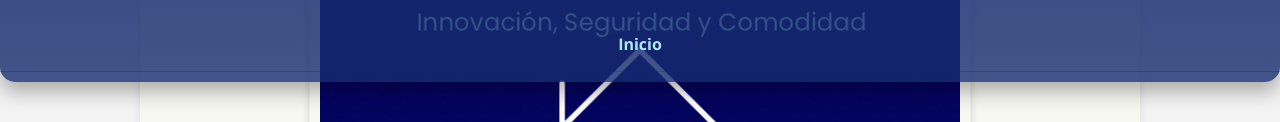
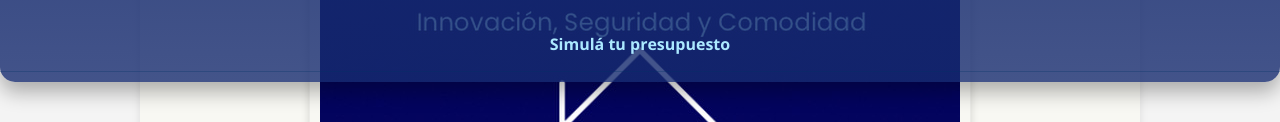
Before and after one commit to MMAT15/BeloLink, a plain HTML site: page index.html in a window 1280 px wide. Both pictures are taken after a click on the element 1240 px from the left and 48 px from the top of the page. Shown: the part 466-588 px from the top of the page. Drawn offline with Linux system fonts and the light colour scheme.

Commit message:
Arregla problemas con presupuesto html

```diff
--- a/index.html
+++ b/index.html
@@ -37,7 +37,7 @@
       <li><a href="casos.html">Casos de éxito</a></li>
       <li><a href="info.html">Más info</a></li>
       <li><a href="empresas.html">Clientes Corporativos</a></li>
-      <li><a href="presupuesto.html">Inicio</a></li>
+      <li><a href="presupuesto.html"> Simulá tu presupuesto</a></li>
     </ul>
   </nav>
 </header>
```
Also changed, not shown: presupuesto.css (renamed from img/presupuesto.css), presupuesto.html (renamed from img/presupuesto.html), presupuesto.js (renamed from img/presupuesto.js), 1 other file.
